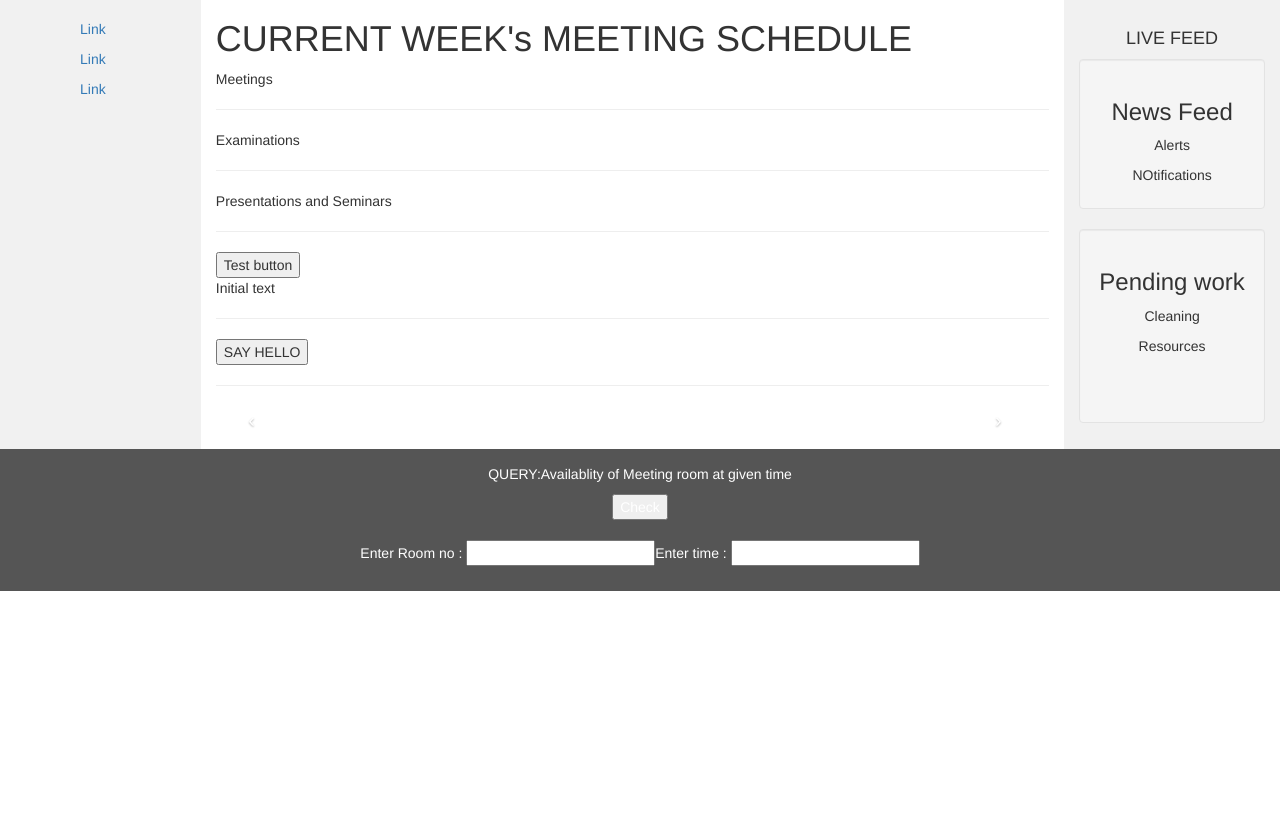
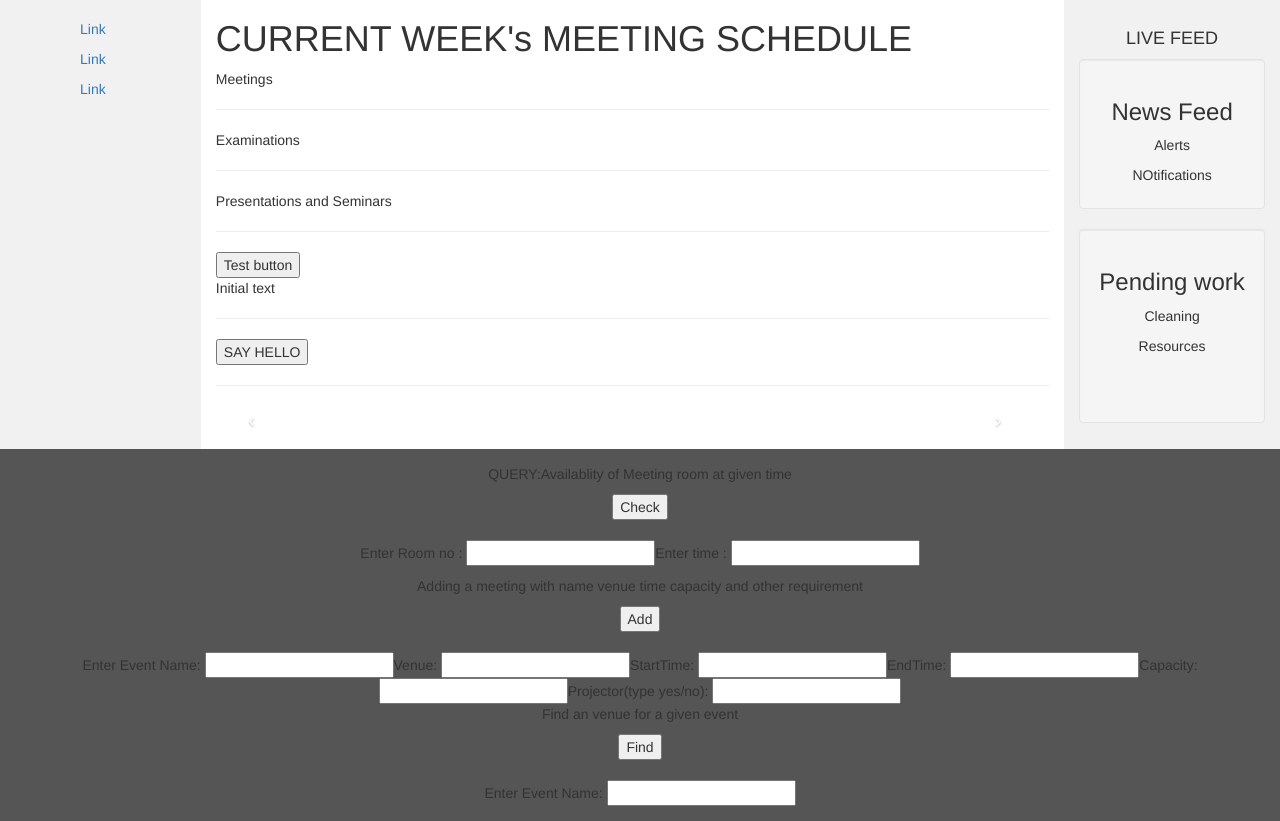
Before and after one commit to sachin9996/Software_Lab, a Django app: page /viewer/ in a window 1280 px wide. Shown: the part 53-874 px from the top of the page. Before the commit the page ends 644 px from the top, so only its background shows below. Run offline with Django 3.2, Linux system fonts and the light colour scheme; some libraries are stand-ins or nearby versions.

Commit message:
updated html file

```diff
--- a/realofficesite/viewer/templates/viewer/test.html
+++ b/realofficesite/viewer/templates/viewer/test.html
@@ -31,8 +31,8 @@
 
     /* Set black background color, white text and some padding */
     footer {
-      background-color: #555;
-      color: white;
+     background-color: #555;
+     // color: white;
       padding: 15px;
     }
 
@@ -158,13 +158,75 @@
   <input type="text" id="txt1" name="text1">Enter time :
   <input type="test" id="txt2" name="text2">
   <p id="demo"></p>
+  <p>Adding a meeting with name venue time capacity and other requirement </p>
+  <button onclick="Check1()">Add</button>
+  <br/>
+  <br/>Enter Event Name:
+  <input type="text" id="txt3" name="text3">Venue:
+  <input type="text" id="txt4" name="text4">StartTime:
+  <input type="text" id="txt5" name="text5">EndTime:
+  <input type="text" id="txt6" name="text6">Capacity:
+  <input type="text" id="txt7" name="text7">Projector(type yes/no):
+  <input type="text" id="txt8" name="text8">
+  <p>Find an venue for a given event </p>
+  <button onclick="Find()">Find</button>
+  <br/>
+  <br/>Enter Event Name:
+  <input type="text" id="txt9" name="text9">
   </footer>
+  <script>
+	function Find(){
+		var name = document.getElementById("txt9").value;
+		$.ajax({
+			url:'/find/',
+			type:'POST',
+			contentType:'text',
+			data:name,
+			success:function(result){
+				alert(result)
+				}
+			});
+	}
+  </script>
+  <script>
+	function Check1(){
+		var e_name = document.getElementById("txt3").value;
+		var e_venue = document.getElementById("txt4").value;
+		var e_stime = document.getElementById("txt5").value;
+		var e_etime = document.getElementById("txt6").value;
+		var e_capacity = document.getElementById("txt7").value;
+		var e_proj = document.getElementById("txt8").value;
+		$.ajax({
+			url:'/add/',
+			type:'POST',
+			contentType:'text',
+			data:e_name+" "+e_venue+" "+e_stime+" "+e_etime+" "+e_capacity+" "+e_proj,
+			success:function(result){
+				alert(result)
+				}
+			});
+		var result="Function to be implemented";
+		document.getElementById("demo").innerHTML = result;
+	}
+   </script>
+
+
   <script>
 	function Check(){
 		var venue = document.getElementById("txt1").value;
 		var time  = document.getElementById("txt2").value;
+		$.ajax({
+			url:'/test/',
+			type:'POST',
+			contentType:'text',
+			data: venue+" "+time,
+			success:function(result){
+				alert(result)
+				}
+			});
 		var result="Function to be implemented";
 		document.getElementById("demo").innerHTML = result;
+
 	}
    </script>
    <script type="text/javascript">
@@ -174,7 +236,7 @@
 			$.ajax({
 				type:"POST",
 				url:'/test/',
-				data:"Hello",
+				data:"nothing",
 				success: function(result){
 				          alert(result)
 					  }
```
